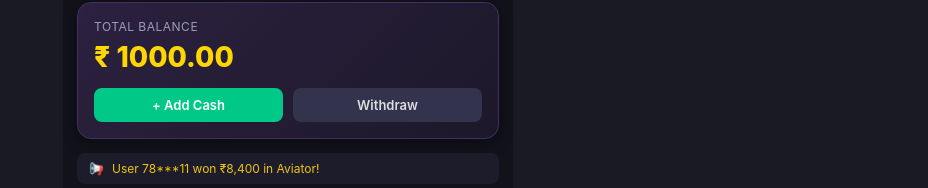
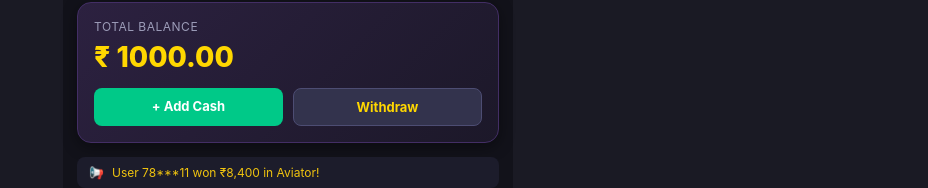
Before and after one commit to priyamaurya65646465-cyber/aviator-game, a website: page public/index.html in a window 1280 px wide. Shown: the part 170-358 px from the top of the page, without its empty margins (352-1280 px from the left). Drawn offline with Linux system fonts and the light colour scheme; sample sign-in values are in the browser's storage.

Commit message:
Update index.html

```diff
--- a/public/index.html
+++ b/public/index.html
@@ -26,9 +26,9 @@
         .wallet-title { font-size: 12px; color: #9c9cb8; text-transform: uppercase; letter-spacing: 0.5px; }
         .wallet-amount { font-size: 28px; font-weight: 800; color: #ffd700; margin: 6px 0 14px 0; }
         .wallet-buttons { display: grid; grid-template-columns: 1fr 1fr; gap: 10px; }
-        .btn-w-action { padding: 9px 0; border-radius: 8px; font-weight: 600; font-size: 13px; border: none; cursor: pointer; text-align: center; text-decoration: none; }
+        .btn-w-action { padding: 10px 0; border-radius: 8px; font-weight: 700; font-size: 13px; border: none; cursor: pointer; text-align: center; text-decoration: none; display: block; }
         .btn-pay { background: #00c988; color: #fff; }
-        .btn-withdraw { background: #33334d; color: #ddd; }
+        .btn-withdraw { background: #33334d; color: #ffd700; border: 1px solid #4d4d73; }
 
         /* Winning Ticker Banner */
         .notice-bar { margin: 0 14px 14px 14px; background: #1c1c2b; padding: 8px 12px; border-radius: 8px; display: flex; align-items: center; gap: 8px; font-size: 12px; color: #c4c4dc; }
@@ -92,7 +92,7 @@
         <div class="wallet-amount" id="lobby-balance">₹ 1,000.00</div>
         <div class="wallet-buttons">
             <a href="/deposit.html" class="btn-w-action btn-pay">+ Add Cash</a>
-            <button class="btn-w-action btn-withdraw" onclick="alert('Withdrawal section next step me add hoga!')">Withdraw</button>
+            <a href="/withdraw.html" class="btn-w-action btn-withdraw">Withdraw</a>
         </div>
     </div>
 
@@ -184,7 +184,7 @@
             <span class="nav-icon">👥</span>
             <span>Promotion</span>
         </div>
-        <div class="nav-item" onclick="window.location.href='/deposit.html'">
+        <div class="nav-item" onclick="window.location.href='/withdraw.html'">
             <span class="nav-icon">💳</span>
             <span>Wallet</span>
         </div>
```
